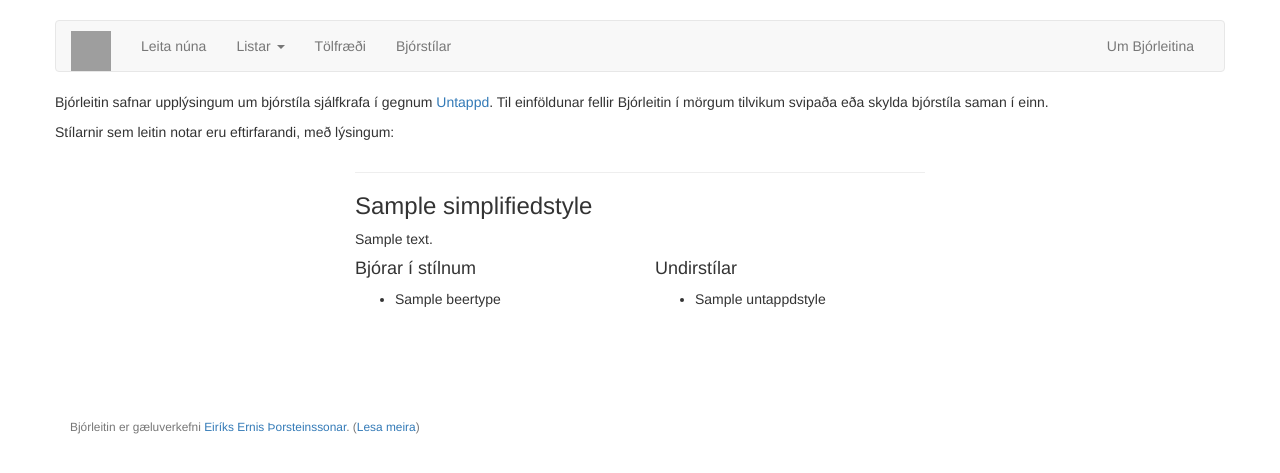
After one commit to Ernir/bjorleitin, a Django app: a page that uses beer_search/templates/navbar.html in a window 1280 px wide. The commit adds this page. Shown: the top 473 px of the page. Run offline with Django 3.2, Linux system fonts and the light colour scheme; tables that the repository leaves empty hold one stand-in row (values such as "Sample post"); parts of the project's set-up code (start-up, migrations or seed data) failed here and were passed over; some libraries are stand-ins or nearby versions; grey boxes are pictures that could not be loaded.

Commit message:
Create an information page for the various beer styles

```diff
--- a/beer_search/templates/navbar.html
+++ b/beer_search/templates/navbar.html
@@ -41,6 +41,10 @@
                     <a href="{% url "beer_search.views.statistics" %}"
                        title="Ýmis tölfræði">Tölfræði</a>
                 </li>
+                <li>
+                    <a href="{% url "beer_search.views.style_information" %}"
+                       title="Upplýsingar um bjórstíla">Bjórstílar</a>
+                </li>
             </ul>
             <ul class="nav navbar-nav navbar-right">
                 <li>
--- /dev/null
+++ b/beer_search/templates/style_info.html
@@ -0,0 +1,41 @@
+{% extends "base.html" %}
+
+{% block metatags %}
+    {% include "open_graph/og_overview.html" %}
+{% endblock %}
+
+{% block content %}
+    <p>Bjórleitin safnar upplýsingum um bjórstíla sjálfkrafa í gegnum <a href="https://untappd.com/">Untappd</a>. Til einföldunar fellir Bjórleitin í mörgum tilvikum svipaða eða skylda bjórstíla saman í einn.</p>
+    <p>Stílarnir sem leitin notar eru eftirfarandi, með lýsingum:</p>
+    {% for style in styles %}
+        <div class="row">
+            <div class="col-md-offset-3 col-md-6">
+                <hr/>
+                <h3>{{ style.name }}</h3>
+
+                <div class="text-justify">
+                    {{ style.description }}
+                </div>
+            </div>
+        </div>
+        <div class="row">
+            <div class="col-md-offset-3 col-md-3">
+                <h4>Bjórar í stílnum</h4>
+                <ul>
+                    {% for beer in style.beers %}
+                        <li>{{ beer.name }}</li>
+                    {% endfor %}
+                </ul>
+            </div>
+            <div class="col-md-3">
+                <h4>Undirstílar</h4>
+                <ul>
+                    {% for untappd_style in style.untappdstyle_set.all %}
+                        <li>{{ untappd_style.name }}</li>
+                    {% endfor %}
+                </ul>
+            </div>
+        </div>
+    {% endfor %}
+
+{% endblock %}
--- a/beer_search/urls.py
+++ b/beer_search/urls.py
@@ -11,6 +11,7 @@ urlpatterns = \
         url(r"^spennandi/$", views.exciting, name="exciting"),
         url(r"^gjafir/$", views.gift_boxes, name="gift_boxes"),
         url(r"^tolfraedi/$", views.statistics, name="statistics"),
+        url(r"^bjorstilar/$", views.style_information, name="styles"),
         url(r"^um/$", views.about, name="about"),
         url(r"^api/$", views.api_doc, name="api-doc"),
         url(r"^flokkur/(?P<category_slug>.+)/$", views.beers_in_category,
--- a/beer_search/views.py
+++ b/beer_search/views.py
@@ -1,6 +1,6 @@
 from beer_search.forms import SearchForm
 from beer_search.models import Beer, Style, ContainerType, GiftBox, \
-    BeerType, BeerCategory
+    BeerType, BeerCategory, SimplifiedStyle
 from beer_search.utils import perform_filtering, get_update_date, \
     num_per_style, num_per_store
 from django.db.models import Q
@@ -133,6 +133,24 @@ def beers_in_category(request, category_slug):
         "title": title,
         "explanation": explanation,
         "filtered": True
+    })
+
+
+def style_information(request):
+    title = "Upplýsingar um bjórstíla"
+    styles = SimplifiedStyle.objects.prefetch_related(
+        "untappdstyle_set",
+        "untappdstyle_set__simplifies_to"
+    ).all()
+
+    for style in styles:
+        # ToDo filter out unavailable types
+        beers = BeerType.objects.filter(untappd_style__simplifies_to=style)
+        style.beers = beers
+
+    return render(request, "style_info.html", {
+        "title": title,
+        "styles": styles
     })
 
 
```
